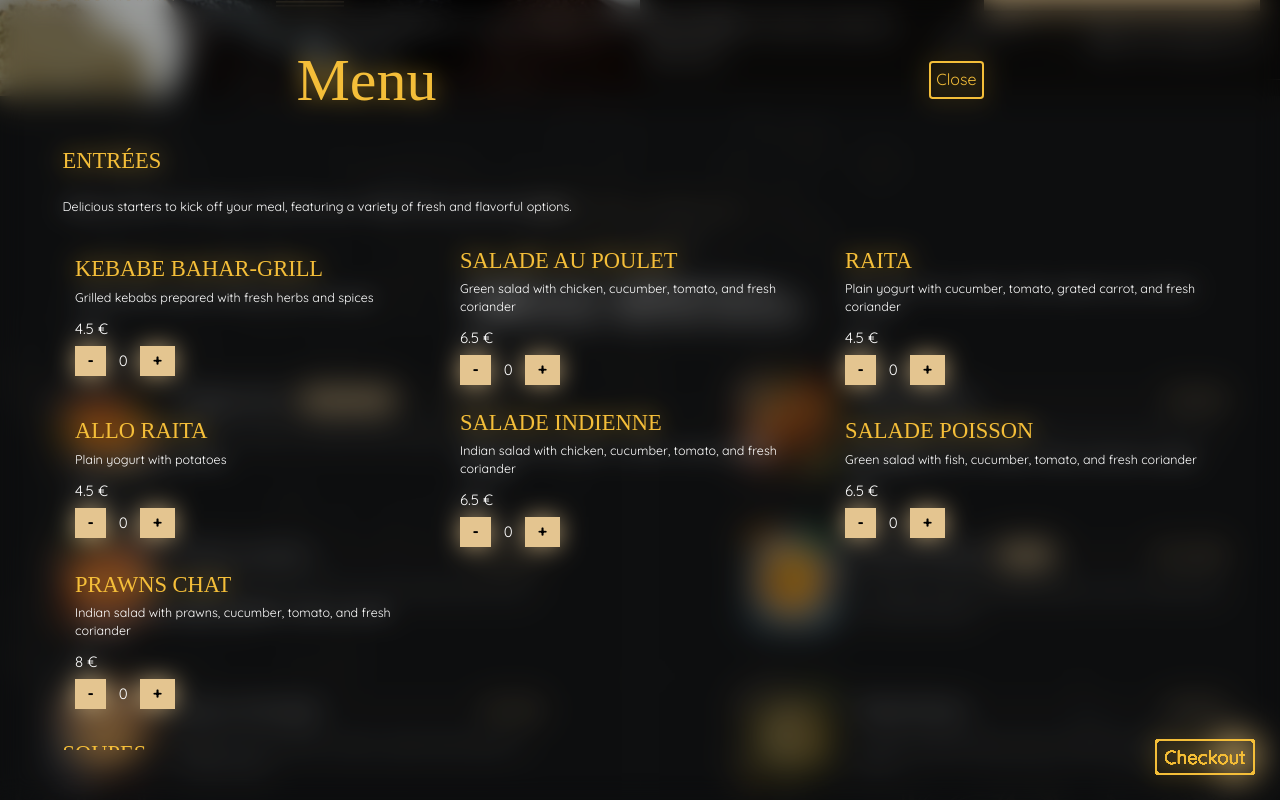
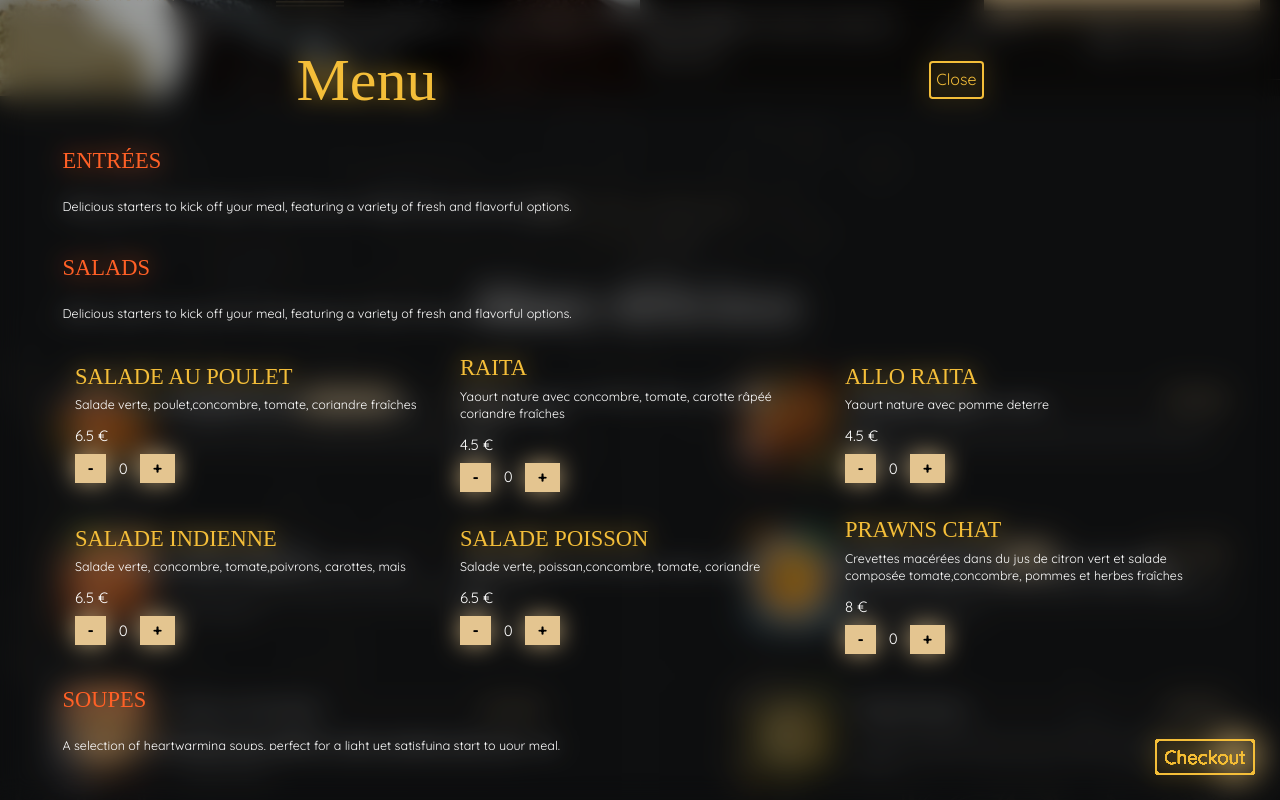
Before and after one commit to Tech-Xposer/Milane, a Next.js app in the folder milane/: page / in a window 1280 px wide. Both pictures are taken after a click on the element "Murghi tikka". Shown: the part 3735-4535 px from the top of the page. Built offline with nearby package versions, Linux system fonts and the light colour scheme; a web font is replaced by a local one.

Commit message:
menu all done

```diff
--- a/milane/src/components/Menu.jsx
+++ b/milane/src/components/Menu.jsx
@@ -70,7 +70,7 @@ const Menu = ({ toggleMenu }) => {
           {menu &&
             menu.map((categoryItem, index) => (
               <div key={index} className="flex flex-col space-y-8">
-                <span className="test2xl md:text-4xl text-[#F4BE39] font-londrina block mb-2 cursor-pointer">
+                <span className="test2xl md:text-4xl text-[#ff6026] font-londrina block mb-2 cursor-pointer">
                   {categoryItem.category}
                 </span>
                 <p className="font-quicksand text-xl text-white mb-4">
--- a/milane/src/data/menu.js
+++ b/milane/src/data/menu.js
@@ -1,47 +1,49 @@
 const menu = [
+
   {
     category: "ENTRÉES",
     description:
       "Delicious starters to kick off your meal, featuring a variety of fresh and flavorful options.",
+  },
+
+  {
+    category: "SALADS",
+    description:
+      "Delicious starters to kick off your meal, featuring a variety of fresh and flavorful options.",
     items: [
-      {
-        name: "KEBABE BAHAR-GRILL",
-        description: "Grilled kebabs prepared with fresh herbs and spices",
-        price: 4.5
-      },
       {
         name: "SALADE AU POULET",
         description:
-          "Green salad with chicken, cucumber, tomato, and fresh coriander",
+          "Salade verte, poulet,concombre, tomate, coriandre fraîches",
         price: 6.5
       },
       {
         name: "RAITA",
         description:
-          "Plain yogurt with cucumber, tomato, grated carrot, and fresh coriander",
+          "Yaourt nature avec concombre, tomate, carotte râpéé coriandre fraîches",
         price: 4.5
       },
       {
         name: "ALLO RAITA",
-        description: "Plain yogurt with potatoes",
+        description: "Yaourt nature avec pomme deterre",
         price: 4.5
       },
       {
         name: "SALADE INDIENNE",
         description:
-          "Indian salad with chicken, cucumber, tomato, and fresh coriander",
+          "Salade verte, concombre, tomate,poivrons, carottes, mais",
         price: 6.5
       },
       {
         name: "SALADE POISSON",
         description:
-          "Green salad with fish, cucumber, tomato, and fresh coriander",
+          "Salade verte, poissan,concombre, tomate, coriandre",
         price: 6.5
       },
       {
         name: "PRAWNS CHAT",
         description:
-          "Indian salad with prawns, cucumber, tomato, and fresh coriander",
+          "Crevettes macérées dans du jus de citron vert et salade composée tomate,concombre, pommes et herbes fraîches",
         price: 8.0
       }
     ]
@@ -53,12 +55,12 @@ const menu = [
     items: [
       {
         name: "RASAM SOUPE",
-        description: "Lentil soup with carrots and cumin",
+        description: "Soupe de lentilles, carottes, céleri",
         price: 6.0
       },
       {
         name: "CHICKEN SOUPE",
-        description: "Chicken soup flavored with ginger",
+        description: "Soupe de poulet parfumée au gingembre",
         price: 7.0
       }
     ]
@@ -70,106 +72,118 @@ const menu = [
     items: [
       {
         name: "GHOST MASALA",
-        description: "Lamb curry with spices and tomato sauce",
+        description: "Agneau au curry, poivrons, tomates, petits pois (moyennement relevé)",
         price: 12.0
       },
       {
         name: "GHOST TIKKA MASALA",
-        description: "Grilled lamb cooked in a rich, spicy curry sauce",
+        description: "Agneau grillé au four tandoor, sauce au curry",
         price: 12.0
       },
       {
         name: "GHOST SHAI KORMA",
         description:
-          "Chef’s special lamb dish in a cashew, almond, and cream sauce with raisins",
+          "Spécialité du chef. Agneau sauce de noix de cajou, amandes, crème fraîches et raisins secs",
         price: 12.0
       },
       {
         name: "GHOST SAAGWALA",
-        description: "Lamb curry with spinach (moderately spiced)",
+        description: "Agneau au curry avec des épinards (moyennement relevé)",
         price: 11.5
       },
       {
         name: "GHOST RADA KHUMBE",
         description:
-          "Lamb curry with bell peppers, tomatoes, peas (moderately spiced)",
+          "Agneau au curry, feuillus de fenouil, coriandre, ail, gingembre et champignons frais",
         price: 12.0
       },
       {
         name: "GHOST VINDALOO",
-        description: "Spiced lamb curry with potatoes and fresh herbs",
+        description: "Agneau au curry, pommes de terre, herbes fralches, épices indiennes",
         price: 12.0
       },
       {
         name: "GHOST MILANE",
         description:
-          "Lamb curry with fennel leaves, coriander, garlic, ginger, and fresh mushrooms",
+          "Morceau choisis d'agneau, épice, sauce tomate et amandes (releve)",
+        price: 12.0
+      },
+      {
+        name: "GHOST BAIGAN",
+        description:
+          "Agneau sauce curry avec des aubergines, coriandre, crème fraîche",
         price: 12.0
       },
       {
         name: "GHOST CURRY",
-        description: "Traditional lamb curry with fresh herbs and spices",
+        description: "Agneau sauce curry, coriandre fraîche",
         price: 12.0
       }
     ]
   },
   {
-    category: "TANDOORI",
+    category: "KEBABE BAHAR-GRILL",
     description:
-      "Classic Indian grilled dishes, bursting with flavor from marinated meats and aromatic spices.",
+      "SPÉCIALITÉS TANDOORI",
     items: [
       {
         name: "MUTTON TIKKA",
-        description: "Grilled lamb marinated with fresh herbs and spices",
-        price: 6.5
+        description: "Brochettes d'agneau macérées dans du yaourt, jus de citron, ail, gingembre",
+        price: 9.0
       },
       {
         name: "RASHMI KABAB",
-        description: "Chicken kebabs served with Indian herbs",
-        price: 7.0
+        description: "Blanc de poulet haché préparé à la coriandre, senvis avec une herbe indienne présenté sous forme de saucisses grillées",
+        price: 6.5
       },
       {
         name: "SHEAK KABAB",
         description:
-          "Grilled lamb sausages flavored with ginger and fresh herbs",
-        price: 8.0
+          "Palets de viande d'agneau hachés épais avec gingembre. herbes fraîches",
+        price: 7.0
       },
       {
         name: "MURGHI TIKKA",
         description:
-          "Chicken kebabs marinated with yogurt, lemon juice, garlic, and ginger",
-        price: 9.0
+          "Morceaux de poulet aux herbes fraîchess, grillés au tandoor",
+        price: 8.0
       },
       {
         name: "SAUMON TIKKA",
-        description: "Grilled salmon with cream sauce and lime juice",
+        description: "Saumon mariné, sauce à la crème, jus de citron vert",
         price: 11.5
       },
       {
         name: "CHICKEN TANDOORI",
-        description: "Grilled chicken flavored with fresh herbs",
-        price: 12.0
+        description: "Poulet grillé aromatisé d'herbes fraîchess",
+        price: 6.0
       },
       {
         name: "GAMBAS TANDOORI",
-        description: "Grilled prawns with fresh herbs (6 pcs)",
+        description: "Gambas grillées aux herbes fraîches (6 pcs)",
         price: 14.0
       },
       {
         name: "BARA KEBAB",
-        description: "Grilled lamb shank with spices and fresh herbs",
+        description: "Jarret d'agneau grillé au tandoor, épices, herbes fraîches",
+        price: 7.5
+      },
+      {
+        name: "BATERA TANDOORI",
+        description: "Cailles entières grillé, sauce au yaourt et épices indiennes",
+        price: 9.0
+      },
+      {
+        name: "MIXTE GRILL (1 pers)",
+        description:
+          "Morceaux de poulet, agneau, gambas,kebab (1 pers.)",
         price: 12.0
       },
       {
-        name: "BATERA TANDOORI",
-        description: "Whole grilled quail with yogurt and Indian spices",
-        price: 12.0
-      },
-      {
-        name: "MIXTE GRILL",
+        name: "MIXTE GRILL (2 pers)",
         description:
-          "Mixed grill platter with chicken, lamb, prawns, and kebabs (1-2 persons)",
-        price: 14.0
+          "cuits au tandoor avec beignets de légumes (2 pers.)",
+        price: 22.0
       }
     ]
   },
@@ -180,43 +194,43 @@ const menu = [
     items: [
       {
         name: "ONION BHAJI",
-        description: "Crispy onion fritters",
-        price: 5.5
+        description: "Beignets d'oignons",
+        price: 4.0
       },
       {
         name: "CREVETTES PAKORA",
-        description: "Prawn fritters",
-        price: 7.0
+        description: "Marceaux de crevettes gratinées (beignets de crevettes)",
+        price: 8.5
       },
       {
         name: "SAMOSA DE VIANDE",
-        description: "Lamb samosas with peas",
-        price: 6.0
+        description: "Chausson de viande d'agneau hachée, avec petits pois",
+        price: 5.50
       },
       {
         name: "SAMOSA VEGETABLE",
-        description: "Vegetable samosas with potatoes and peas",
-        price: 5.0
+        description: "Ehausson de légumes, pommes de terre et petits pois, raisins secs et nois de cajou",
+        price: 4.5
       },
       {
         name: "MIXED PAKORA",
         description:
-          "Mixed fritters with eggplant, potatoes, cauliflower, and onions",
+          "Beignets d'aubergine, pommes de terre, chou-fleur, oignons ",
         price: 7.0
       },
       {
         name: "ALLO PAKORA",
-        description: "Potato fritters",
-        price: 5.0
+        description: "Beignets de pomme de terre",
+        price: 6.0
       },
       {
         name: "FISH PAKORA",
-        description: "Fish fritters",
+        description: "Beignets de poisson",
         price: 7.0
       },
       {
         name: "VEG SPRING ROLL",
-        description: "Spring rolls with cabbage, carrots, and Indian spices",
+        description: "Chou blanc, carottes, légumes, épices indienne",
         price: 5.0
       }
     ]
@@ -224,72 +238,341 @@ const menu = [
   {
     category: "PLATS POULET",
     description:
-      "Succulent chicken dishes, cooked with aromatic spices and served with rich sauces.",
+      "LES PLATS SONT SERVIS SANS RIZ",
     items: [
       {
         name: "MURGHI SHAI KORMA",
-        description: "Chicken in a creamy butter sauce with Indian spices",
+        description: "Spécialité du chef Poulet à la sauce noix de cajou amandes, crème fraîches et raisin secs",
         price: 12.0
       },
       {
         name: "MURGHI PISTESHEWALA",
-        description: "Chicken with fresh pistachios and cream sauce",
-        price: 12.0
+        description: "Morceaux de poulet aux pistaches fraîches",
+        price: 11.0
       },
       {
         name: "MURGI TIKKA MASALA",
-        description: "Grilled chicken in a rich curry sauce",
+        description: "Poulet grillé au four tandoor, sauce au curry, créme fraîches",
         price: 12.0
       },
       {
         name: "BUTTER CHICKEN",
         description:
-          "Chef's specialty: Chicken in a cashew, almond, and cream sauce with raisins",
+          "Poulet au curry avec sauce créme beurre, épices indienne",
         price: 12.0
       },
       {
         name: "MURGHI VINDALLO",
-        description: "Spicy chicken curry with potatoes and fresh herbs",
+        description: "Poulet au curry, pommes de terre, herbes indienne (relevé)",
         price: 11.0
       },
       {
         name: "MURGHI MASALA",
         description:
-          "Chicken curry with bell peppers, tomatoes, and peas (moderately spiced)",
+          "Poulet au curry, poivrons, tomates, petits pois, meyennement relevéd",
         price: 11.0
       },
       {
         name: "MURGHI MUGHLAI",
-        description: "Chicken curry with cream and nuts",
+        description: "Poulet au curry à la crème et aux oeufs",
         price: 11.0
       },
       {
         name: "MURGHI SAAGWALA",
-        description: "Chicken curry with spinach",
+        description: "Poulet au curry avec épinard",
         price: 11.0
       },
       {
         name: "MURGHI CURRY",
-        description: "Traditional chicken curry",
+        description: "Poulet sauce curry coriandre fraîches",
+        price: 10.0
+      },
+      {
+        name: "MURGHI BAIGAN",
+        description: "Poulet curry avec des aubergines, coriandre, crème fraîches",
         price: 11.0
       }
     ]
   },
+
+  {
+    category: "MASHLI YA JHINGHA",
+    description:
+      "SPÉCIALITÉS DE POISSON ET CRUSTACÉS",
+    items: [
+      {
+        name: "FISH CURRY",
+        description: "Poisson sauce curry, coriandre fraîche",
+        price: 10.5
+      },
+      {
+        name: "MASHLI MASALA",
+        description: "Spécialité de Calcutta. Filet de poisson au curry, tomate, poivron vert, ail, gingembre, cumin, coriandre fraîche",
+        price: 11.5
+      },
+      {
+        name: "MASHLI MALABARI",
+        description: "Spécialité du chef. Poisson, sauce au fromage et curry",
+        price: 11.5
+      },
+      {
+        name: "SAUMON TIKKA MASALA",
+        description: "Filet de saumon au curry, herbes indiennes",
+        price: 13.5
+      },
+      {
+        name: "PRAWNS MADRAS",
+        description: "Spécialité du sud. Crevettes au curry (épicé)",
+        price: 12.0
+      },
+      {
+        name: "PRAWNS MASALA",
+        description: "Crevettes au curry moyennement épicées, poivron, tomate, petits pois, herbes fraîchess",
+        price: 12.0
+      },
+      {
+        name: "JHINGHA KORMA",
+        description: "Spécialité du chef. Gambas préparées à la crème de noix de cajou, raisins secs, cumin, ail, gingembre (peu relevé)",
+        price: 17.0
+      },
+      {
+        name: "JHINGHA CURRY",
+        description: "Gambas accomodées à la sauce curry (moyennement relevé)",
+        price: 15.0
+      },
+    ]
+  },
+
+  {
+    category: "RIZ BASMATI",
+    description:
+      "Special Rice",
+    items: [
+      {
+        name: "RIZ PULAO",
+        description: "Riz à la graine de cumin et cardamone",
+        price: 4.0
+      },
+      {
+        name: "KASHMIRI PULAO",
+        description: "Riz à la cannelle, tomates, graines de cumin, fruits secs",
+        price: 5.0
+      },
+      {
+        name: "GREEN PEAS PULAO",
+        description: "Riz avec petits pois et coriandre fraîche",
+        price: 4.5
+      },
+      {
+        name: "EGG RICE",
+        description: "Graines de cumin, oeuf, coriandre fraîche",
+        price: 5.0
+      }
+    ]
+  },
+
+  {
+    category: "SUBZ BAHAR",
+    description:
+      "LÉGUMES",
+    items: [
+      {
+        name: "KHUMBI BHAJEE",
+        description: "Chapignons frais, oignons, petits pois, coriandre fraîche",
+        price: 7.5
+      },
+      {
+        name: "VEGETABLE KORMA",
+        description: "Légumes variés, crème fraîche, amandes, ail, gingembre, herbes fraîches (peu relevé)",
+        price: 8.0
+      },
+      {
+        name: "DALL TARKA",
+        description: "Lentilles accommodées aux herbes et aromate de l'Inde",
+        price: 7.5
+      },
+      {
+        name: "PALAK PANNER",
+        description: "Épinards fromage maison, sauce aux épices et aux herbes (peu relevé",
+        price: 8.0
+      },
+      {
+        name: "ALLO PALAK",
+        description: "Épinards préparés avec des pommes de terre aux herbes",
+        price: 6.0
+      },
+      {
+        name: "RAITA",
+        description: "Yaourt aux carottes, concombre, coriandre, tomate",
+        price: 4.5
+      },
+      {
+        name: "BAIGAN BARTHA",
+        description: "Aubergines, crème fraîche, sauce aux épices et herbes (peu relevé)",
+        price: 8.0
+      },
+      {
+        name: "ALLO MATAR",
+        description: "Pommes de terre, petits pois, sauce curry",
+        price: 7.5
+      },
+      {
+        name: "BOMBAY ALLO",
+        description: "Pommes de terre frites, crème fraîche, sauce riche en épices, coriandre fraîche",
+        price: 7.5
+      }
+    ]
+  },
+
+  {
+    category: "SHAHI",
+    description:
+      "PAINS TANDOORI",
+    items: [
+      {
+        name: "NAN",
+        description: "Pain à la farine de froment",
+        price: 3.0
+      },
+      {
+        name: "PANEER NAN",
+        description: "Pain au fromage",
+        price: 3.5
+      },
+      {
+        name: "MASALA KULCHA",
+        description: "Pain aromatisé aux légumes",
+        price: 4.0
+      },
+      {
+        name: "KEEMA NAN",
+        description: "Pain fourré à la viande haché d'agneau",
+        price: 4.0
+      },
+      {
+        name: "TANDOORI PARATHA",
+        description: "Galette à base de farine de froment et beurre",
+        price: 3.5
+      },
+      {
+        name: "ROTI",
+        description: "Galette",
+        price: 2.5
+      },
+      {
+        name: "GARLIC NAN",
+        description: "Pain à l'ail",
+        price: 3.5
+      },
+      {
+        name: "MIX NAN",
+        description: "Pain au fromage et à l’ail",
+        price: 4.0
+      }
+    ]
+  },
+
+  {
+    category: "BIRYANI",
+    description:
+      "LE BIRYANI EST LE PLAT MAGHLAI COMPOSÉ DE RIZ BASMATI, ACCOMODÉ SOIT DE VIANDE EPICEE (AGNEAU OU POULET), DE CREVETTES OU DE LEGUMES SERVI AVEC RAITA",
+    items: [
+      {
+        name: "GHOST BIRYANI",
+        description: "Agneau",
+        price: 13.5
+      },
+      {
+        name: "MURGH BIRYANI",
+        description: "Poulet",
+        price: 12.5
+      },
+      {
+        name: "VEGETABLE BIRYANI",
+        description: "Légumes",
+        price: 11.5
+      },
+      {
+        name: "JHINGHA BIRYANI",
+        description: "Crevettes",
+        price: 13.5
+      },
+      {
+        name: "MIXTE BIRYANI",
+        description: "Poulet, agneau, crevettes, légumes",
+        price: 14.0
+      }
+    ]
+  },
+
+  {
+    category: "PLATS DE NOUILLES",
+    description:
+      "NOUILLES SAUTÉES AVEC SAUCE AU CURRY ET ÉPICES INDIENNES",
+    items: [
+      {
+        name: "POULET OU AGNEAU",
+        description: "...................",
+        price: 13.0
+      },
+      {
+        name: "CREVETTE",
+        description: "...................",
+        price: 14.0
+      },
+      {
+        name: "LÉGUMES VARIÉS",
+        description: "...................",
+        price: 12.0
+      }
+    ]
+  },
+
   {
     category: "DESSERTS",
     description:
-      "A sweet ending to your meal, featuring exotic desserts from around the world.",
+      "Que diriez-vous d'un peu de douceur ?",
     items: [
       {
-        name: "EXOTIC SORBET",
+        name: "HALWA",
         description: "Exotic sorbet with fruits",
         price: 3.5
       },
       {
         name: "GULAB JAMUN",
         description: "Sweet dumplings with honey syrup",
-        price: 3.5
-      }
+        price: 4.5
+      },
+      {
+        name: "KULFI PISTACHE",
+        description: "Glace maison parfumée à la cardamone avec amandes et pistaches",
+        price: 5.0
+      },
+      {
+        name: "MANGO KULFI",
+        description: "Glace maison parfumée à la mangue fraîches",
+        price: 5.5
+      },
+      {
+        name: "SORBET EXOTIQUE ET GLACE",
+        description: "2 Boules au choix Noix de coco, fruits de la passion, mangue, citron, fraise, vanille ou chocolat",
+        price: 5.0
+      },
+      {
+        name: "MANGO ICE CREAM",
+        description: "Boule de glace vanille avec coulis de mangue fraîche",
+        price: 4.5
+      },
+      {
+        name: "SALADE DE FRUITS",
+        description: "Servie avec un coulis de mangue fraîche",
+        price: 5.5
+      },
+      {
+        name: "HMIX KULFI",
+        description: "Glace maison parfumée mangue et pistaches",
+        price: 5.5
+      },
     ]
   }
 ];
```
